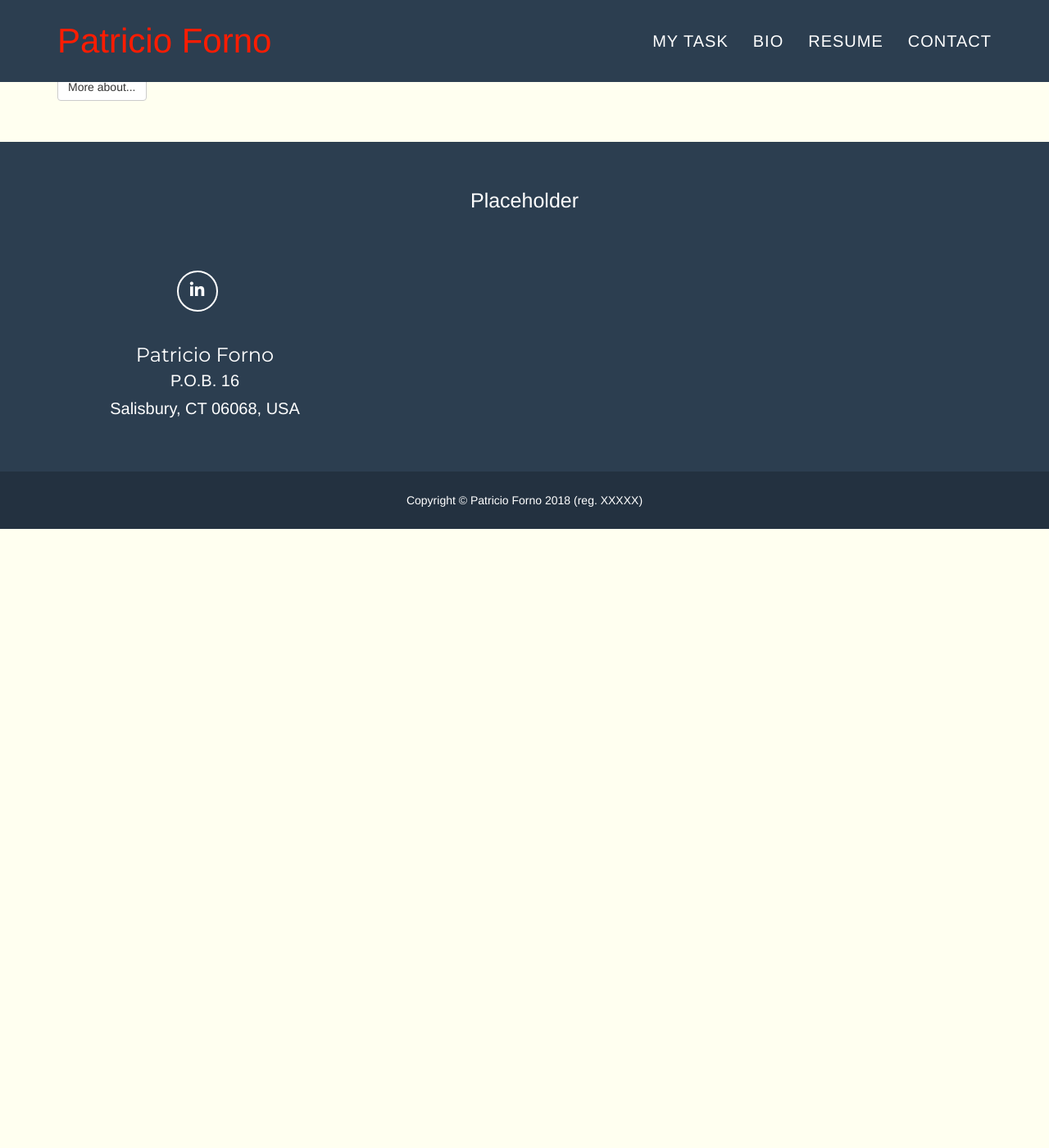
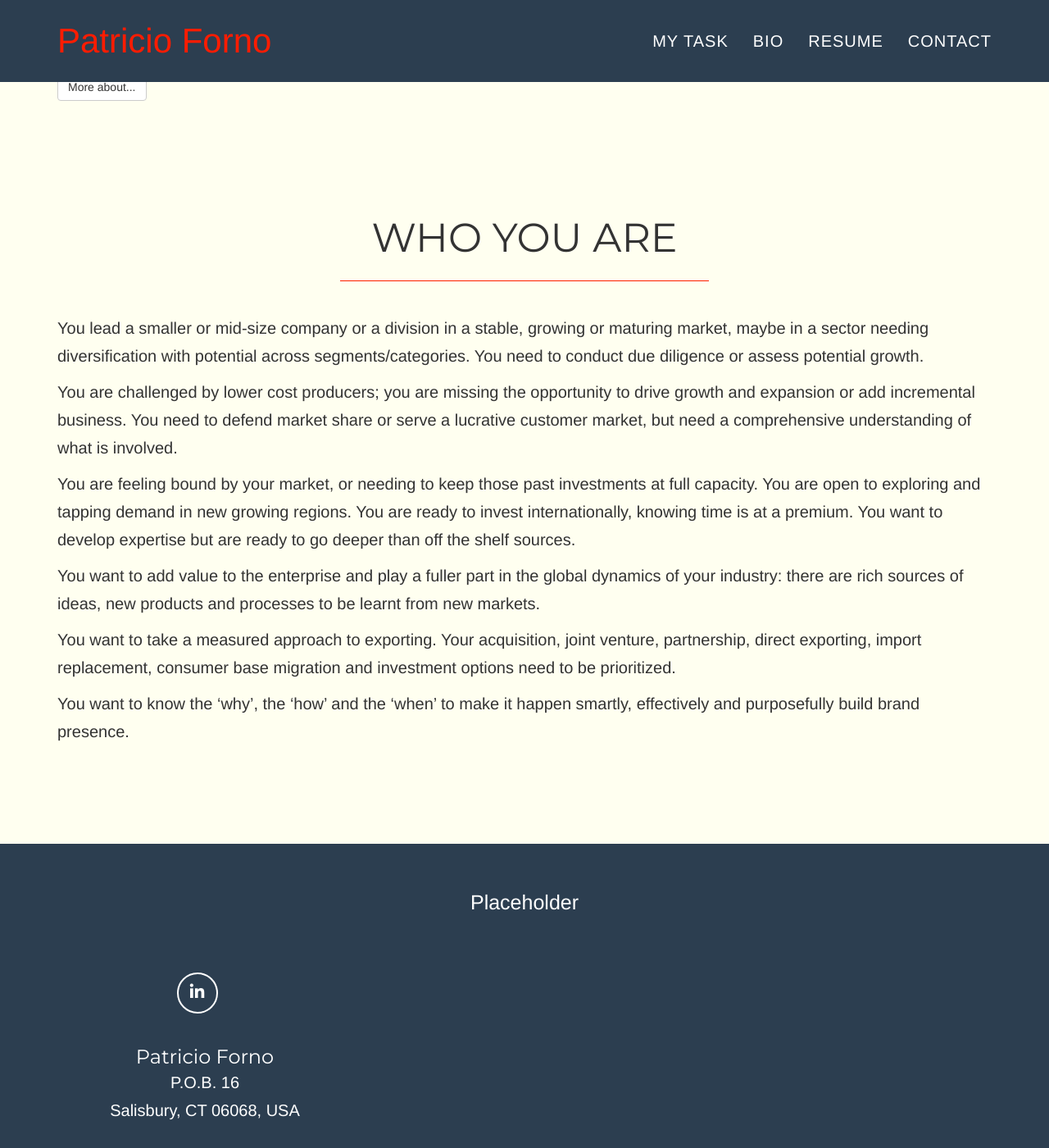
Before and after one commit to fornomail/fornomail.github.io, a Jekyll site: the page built from index.html, in a window 1280 px wide and 1400 px high, scrolled down 4890 px. Shown: the whole window at 82% size. Built offline with Jekyll 4.4.1, drawn with Linux system fonts in a browser that asks for light colours; nearby versions of some CDN libraries; some web fonts are replaced; library files that are not in the unit come from our copies; before the commit the page ends 5535 px from its top, so only the background shows below that.

Commit message:
Update index.html

```diff
--- a/index.html
+++ b/index.html
@@ -113,3 +113,29 @@ title: Patricio Forno
         </div>
     </div>
 </section>
+        <!-- Who you are section -->
+<section class="success" id="who-you-are">
+    <div class="container">
+        <div class="row">
+            <div class="col-lg-12 text-center">
+                <h2>who you are</h2>
+                <hr class="star-primary">
+            </div>
+        </div>
+        <div class="row">
+            <div class="col-md-12 col-md-offset -2">
+                <p>
+                <p>You lead a smaller or mid-size company or a division in a stable, growing or maturing market, maybe in a sector needing diversification with potential across segments/categories. You need to conduct due diligence or assess potential growth.<p>
+                <p>You are challenged by lower cost producers; you are missing the opportunity to drive growth and expansion or add incremental business. You need to defend market share or serve a lucrative customer market, but need a comprehensive understanding of what is involved.<p>
+                <p>You are feeling bound by your market, or needing to keep those past investments at full capacity. You are open to exploring and tapping demand in new growing regions. You are ready to invest internationally, knowing time is at a premium. You want to develop expertise but are ready to go deeper than off the shelf sources.<p>
+                <p>You want to add value to the enterprise and play a fuller part in the global dynamics of your industry: there are rich sources of ideas, new products and processes to be learnt from new markets.<p>
+                <p>You want to take a measured approach to exporting. Your acquisition, joint venture, partnership, direct exporting, import replacement, consumer base migration and investment options need to be prioritized.<p>
+                <p>You want to know the ‘why’, the ‘how’ and the ‘when’ to make it happen smartly, effectively and purposefully build brand presence.</p>
+                <br/>
+                <br/>
+                <br/>
+                </p>
+            </div><!-- .col -->
+        </div><!-- .row -->
+    </div><!-- .container -->
+</section>
```
